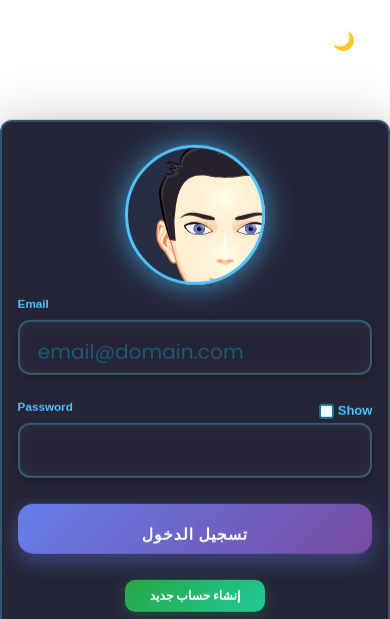
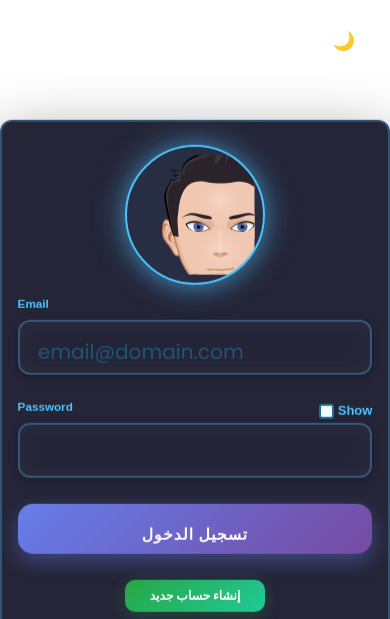
Before and after one commit to picture2/nursing-education-platform, a website: page index.html in a window 390 px wide. Shown: the top 619 px of the page. Drawn offline with nearby package versions, Linux system fonts and the light colour scheme; a script that the page names is missing; some icons are missing.

Commit message:
إصلاح عرض الأفاتار على الجوال - منع قطع الأذن

```diff
--- a/style.css
+++ b/style.css
@@ -294,17 +294,18 @@ form .svgContainer div {
     overflow: hidden;
     border-radius: 50%;
     padding-bottom: 100%;
+    clip-path: circle(50%);
 }
 
 form .svgContainer .mySVG {
     position: absolute;
-    left: 0;
-    top: 0;
+    left: 50%;
+    top: 50%;
+    transform: translate(-50%, -50%);
     width: 100%;
     height: 100%;
     pointer-events: none;
     transition: all 0.3s ease;
-    filter: brightness(1.15) contrast(1.1);
     opacity: 1 !important;
 }
 
@@ -657,6 +658,15 @@ form .inputGroup2 #showPasswordToggle input:disabled~.indicator:after {
     form .svgContainer {
         width: 160px;
         height: 160px;
+        margin: 0 auto 1.2em;
+    }
+    form .svgContainer .mySVG {
+        transform: translate(calc(-50% - 15px), -50%) scale(0.8);
+        left: 50%;
+        top: 50%;
+    }
+    form .svgContainer:after {
+        border-width: 2px;
     }
     form input,
     form button {
@@ -690,7 +700,12 @@ form .inputGroup2 #showPasswordToggle input:disabled~.indicator:after {
     form .svgContainer {
         width: 140px;
         height: 140px;
-        margin-bottom: 1em;
+        margin: 0 auto 1em;
+    }
+    form .svgContainer .mySVG {
+        transform: translate(-50%, -50%) scale(0.85);
+        left: 50%;
+        top: 50%;
     }
     form input,
     form button {
```
